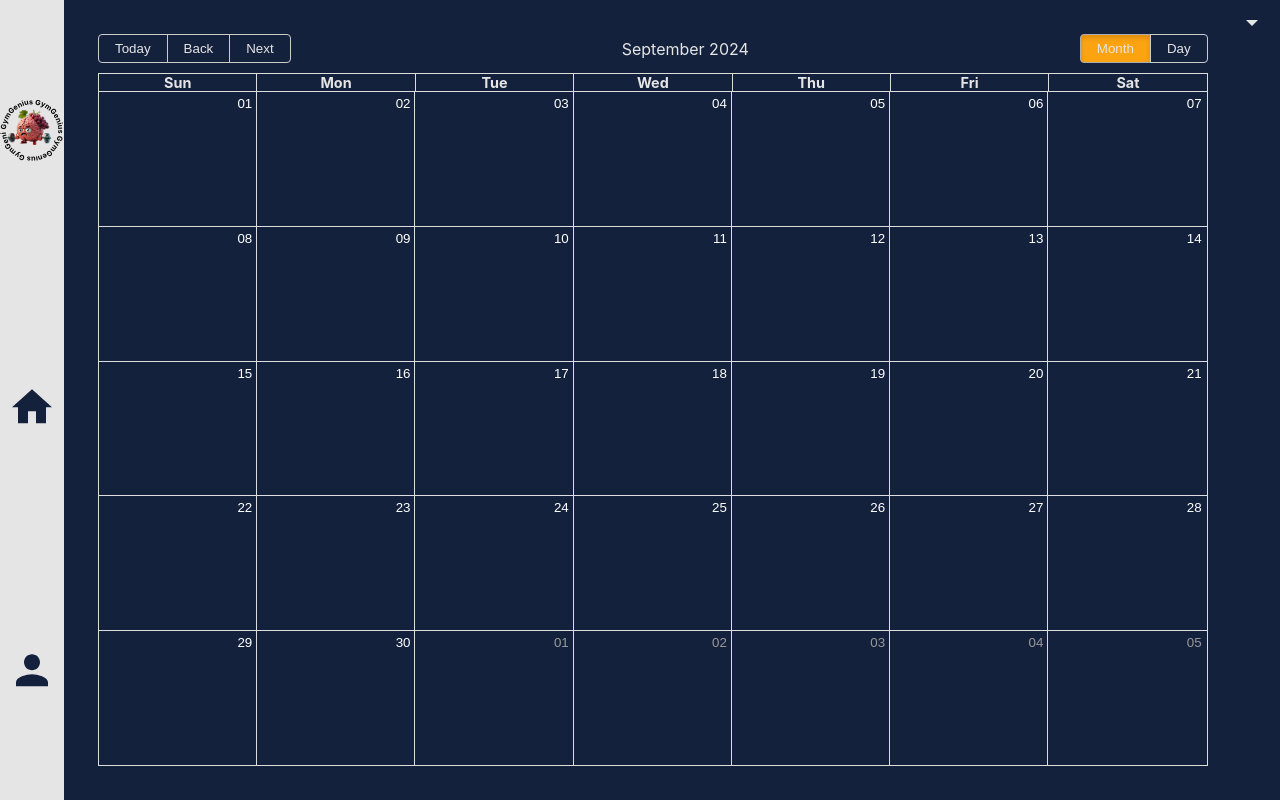
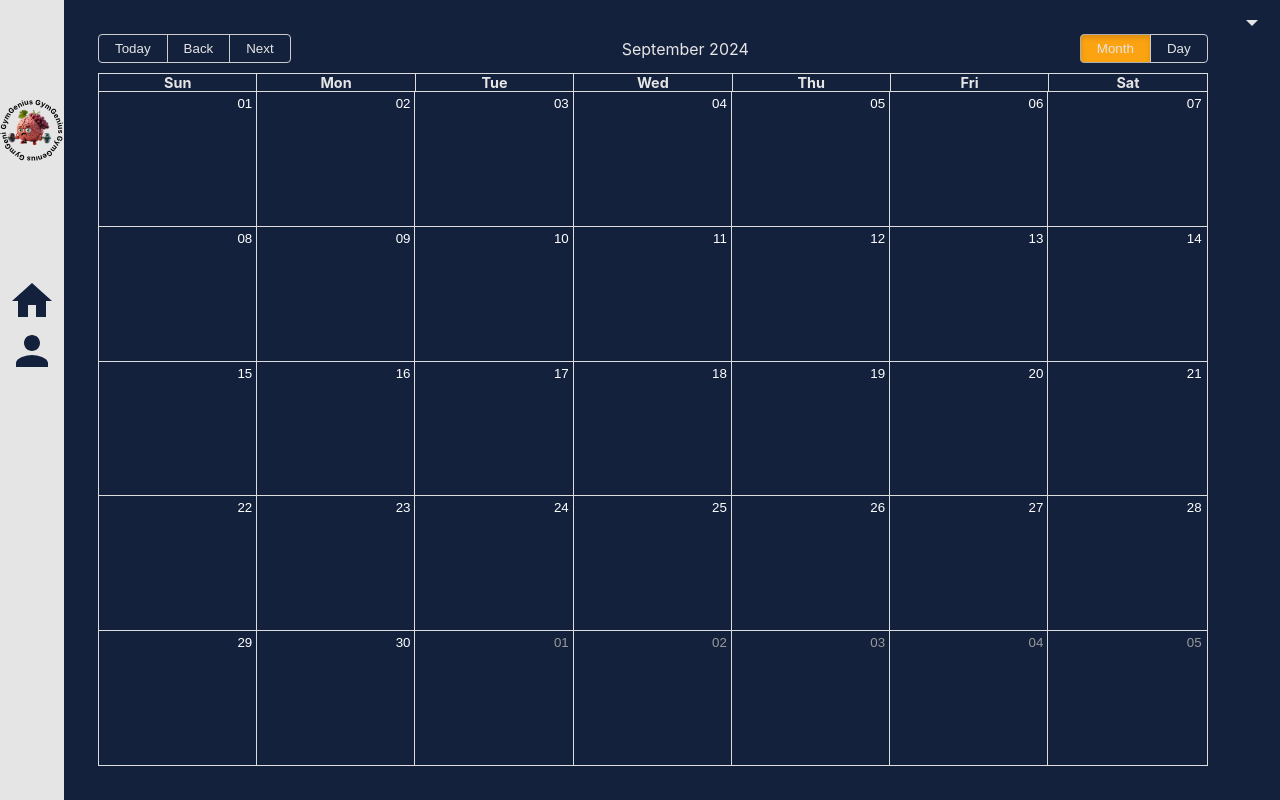
Before and after one commit to uca-pid/2024-duplagalactica, a React (Create React App) app in the folder gymgenious/: page / in a window 1280 px wide. Built offline with nearby package versions, Linux system fonts and the light colour scheme; no server answers; the database is empty.

Commit message:
migrating js code to jsx

```diff
--- a/gymgenious/src/Components/ClassCreation.jsx
+++ b/gymgenious/src/Components/ClassCreation.jsx
@@ -2,7 +2,7 @@ import '../App.css';
 import React, { useState } from 'react';
 import { useNavigate } from 'react-router-dom';
 import { createClass } from '../firestoreService';
-import LeftBar from '../real_components/LaftBarMaterial.js';
+import LeftBar from '../real_components/LaftBarMaterial.jsx';
 
 export default function CreateClass() {
   const [hour, setHour] = useState('');
--- a/gymgenious/src/Components/Create_Account.jsx
+++ b/gymgenious/src/Components/Create_Account.jsx
@@ -2,7 +2,7 @@ import '../App.css';
 import React, { useState } from 'react';
 import { useNavigate } from 'react-router-dom';
 import { createUser } from '../firestoreService';
-import LeftBar from '../real_components/LaftBarMaterial.js';
+import LeftBar from '../real_components/LaftBarMaterial.jsx';
 import { getAuth, createUserWithEmailAndPassword } from 'firebase/auth';
 
 export default function CreateAccount() {
--- a/gymgenious/src/Components/Login.jsx
+++ b/gymgenious/src/Components/Login.jsx
@@ -2,7 +2,7 @@ import '../App.css';
 import React, { useState } from 'react';
 import { useNavigate } from 'react-router-dom';
 import { getUser } from '../firestoreService';
-import LeftBar from '../real_components/LaftBarMaterial.js';
+import LeftBar from '../real_components/LaftBarMaterial.jsx';
 import { getAuth, signInWithEmailAndPassword } from 'firebase/auth';
 
 export default function Login() {
--- a/gymgenious/src/Components/Main_Page.jsx
+++ b/gymgenious/src/Components/Main_Page.jsx
@@ -3,9 +3,9 @@ import { useNavigate, useLocation } from 'react-router-dom';
 import { Calendar as BigCalendar, momentLocalizer } from 'react-big-calendar';
 import moment from 'moment';
 import 'react-big-calendar/lib/css/react-big-calendar.css';
-import LeftBar from '../real_components/LaftBarMaterial.js';
+import LeftBar from '../real_components/LaftBarMaterial.jsx';
 import { getClasses } from '../firestoreService';
-import EnhancedTable from '../real_components/TableClasses.js';
+import EnhancedTable from '../real_components/TableClasses.jsx';
 
 const localizer = momentLocalizer(moment);
 
--- a/gymgenious/src/Components/New_Password.jsx
+++ b/gymgenious/src/Components/New_Password.jsx
@@ -1,7 +1,7 @@
 import '../App.css';
 import React, { useState, useEffect } from 'react';
 import { useNavigate, useLocation } from 'react-router-dom';
-import LeftBar from '../real_components/LaftBarMaterial.js';
+import LeftBar from '../real_components/LaftBarMaterial.jsx';
 import { getAuth, confirmPasswordReset } from 'firebase/auth';
 import { initializeApp } from 'firebase/app';
 
--- a/gymgenious/src/Components/Reset_Password.jsx
+++ b/gymgenious/src/Components/Reset_Password.jsx
@@ -1,6 +1,6 @@
 import '../App.css';
 import React, { useState } from 'react';
-import LeftBar from '../real_components/LaftBarMaterial.js';
+import LeftBar from '../real_components/LaftBarMaterial.jsx';
 import { useNavigate } from 'react-router-dom';
 import { getAuth,sendPasswordResetEmail } from 'firebase/auth';
 import { getUniqueUserByEmail } from '../firestoreService';
--- a/gymgenious/src/real_components/LaftBarMaterial.js
+++ b/gymgenious/src/real_components/LaftBarMaterial.jsx
@@ -9,7 +9,7 @@ export default function LeftBar({value}) {
     const navigate = useNavigate();
 
     const goToMainPage = () => {
-        if(value=='add'){
+        if(value === 'add'){
             navigate('/', { state: { message: 'block' } });
         } else {
             navigate('/');
@@ -21,8 +21,8 @@ export default function LeftBar({value}) {
     };
 
     const goToClassCreation = () => {
-        navigate('/class-creation')
-    }
+        navigate('/class-creation');
+    };
 
     return (
         <Box
@@ -42,7 +42,7 @@ export default function LeftBar({value}) {
                 sx={{
                     width: '100%',
                     display: 'flex',
-                    flex:1,
+                    flex: 1,
                     flexDirection: 'column',
                     justifyContent: 'center',
                     alignItems: 'center'
@@ -61,14 +61,25 @@ export default function LeftBar({value}) {
                     </text>
                 </svg>
             </Box>
-            <Box sx={{ mt: 2, display: 'flex', flexDirection: 'column', alignItems: 'center',flex:2 }}>
-                <HomeIcon onClick={goToMainPage} style={{ fontSize: '6vh', color: '#14213D', cursor: 'pointer',flex:1 }} />
+
+            <Box sx={{ mt: 2, display: 'flex', flexDirection: 'column', alignItems: 'center', flex: 2 }}>
+                <HomeIcon
+                    onClick={goToMainPage}
+                    style={{ fontSize: '6vh', color: '#14213D', cursor: 'pointer' }}
+                />
                 {
-                    value=='profile'
-                    ?
-                    (<PersonIcon onClick={goToLogin} style={{ fontSize: '6vh', color: '#14213D', cursor: 'pointer', marginTop: 2,flex:1 }} />)
-                    :
-                    (<AddIcon onClick={goToClassCreation} style={{ fontSize: '6vh', color: '#14213D', cursor: 'pointer', marginTop: 2,flex:1 }} />)
+                    value === 'profile'
+                    ? (
+                        <PersonIcon
+                            onClick={goToLogin}
+                            style={{ fontSize: '6vh', color: '#14213D', cursor: 'pointer', marginTop: 2 }}
+                        />
+                    ) : (
+                        <AddIcon
+                            onClick={goToClassCreation}
+                            style={{ fontSize: '6vh', color: '#14213D', cursor: 'pointer', marginTop: 2 }}
+                        />
+                    )
                 }
             </Box>
         </Box>
```
Also changed, not shown: gymgenious/src/real_components/TableClasses.jsx (renamed from gymgenious/src/real_components/TableClasses.js).
